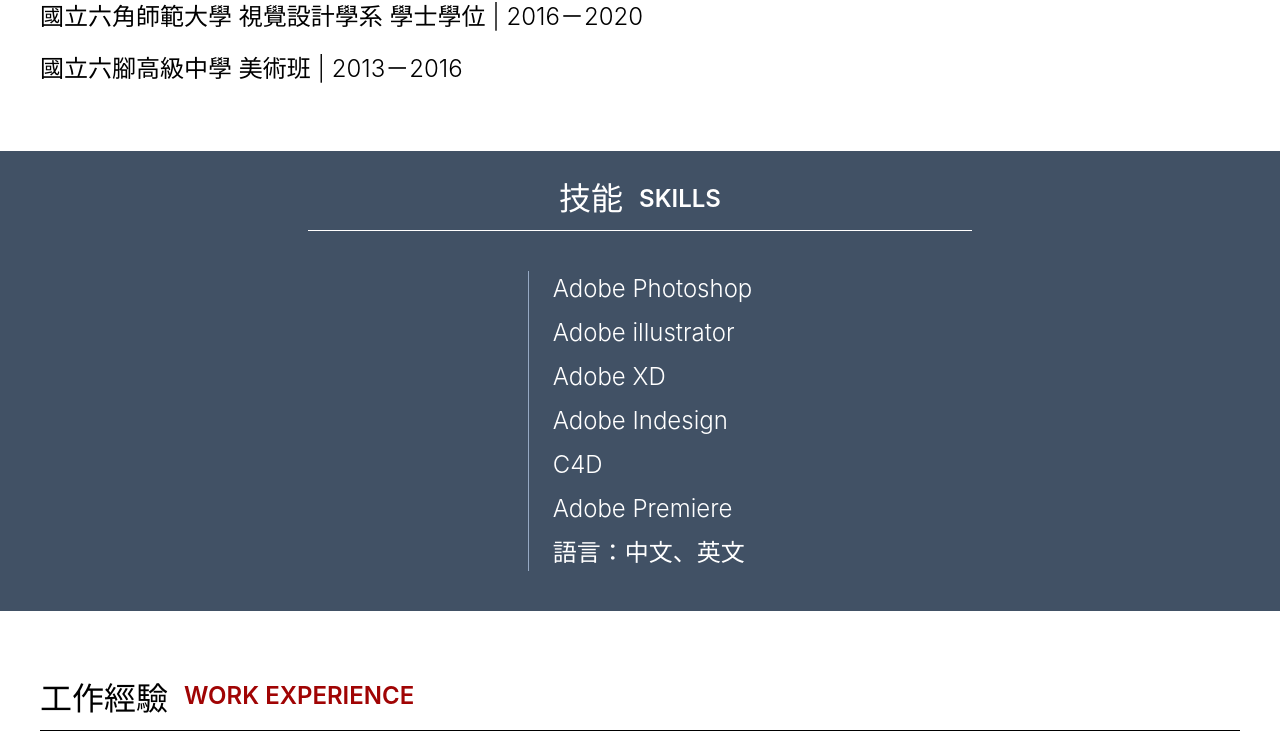
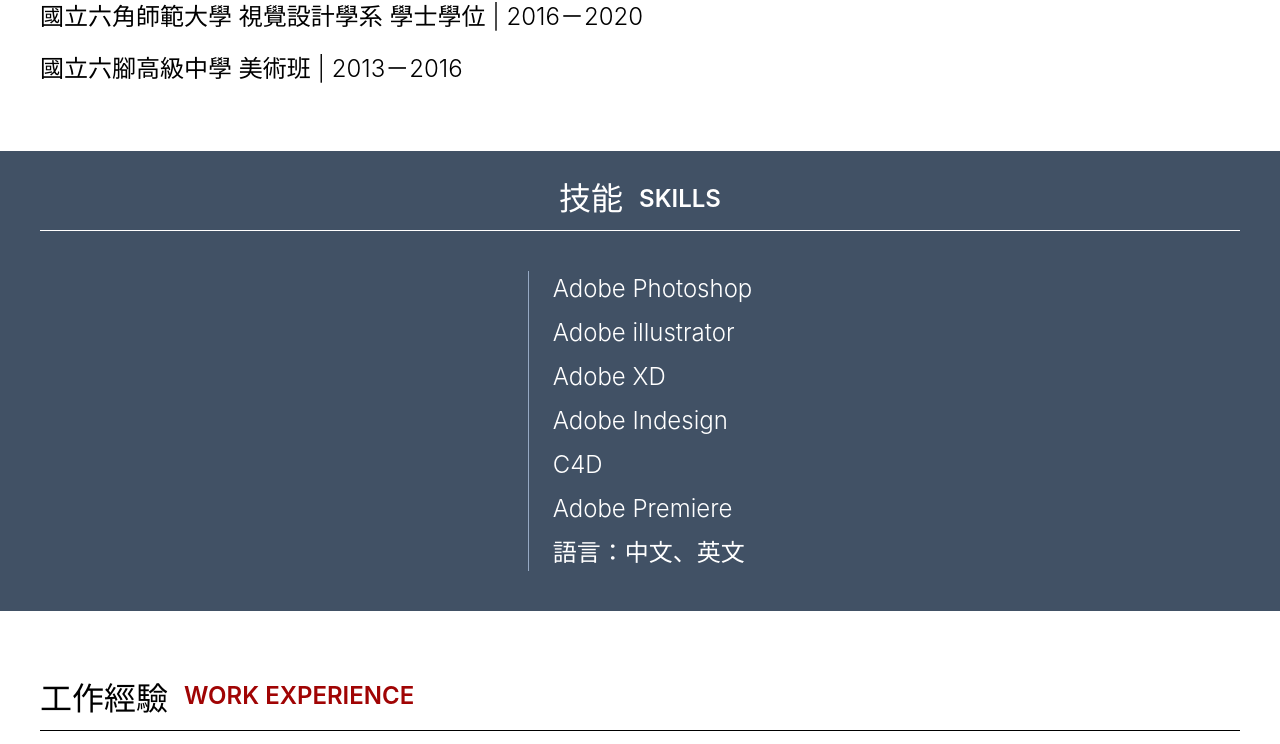
Before and after one commit to Linlaose/Layout_Camp, a website built with webpack: page index.html in a window 1280 px wide. Shown: the part 1125-1869 px from the top of the page. Built offline with nearby package versions, Linux system fonts and the light colour scheme.

Commit message:
Update _home.scss

```diff
--- a/scss/pages/_home.scss
+++ b/scss/pages/_home.scss
@@ -50,7 +50,7 @@ h2{
   text-align: center;
   background: #415165;
   h3{
-    width: 51.9%;
+    width: 1200px;
     margin: 0 auto;
     padding: 24px 16px 7px 0;
     margin-bottom: 40px;
```
